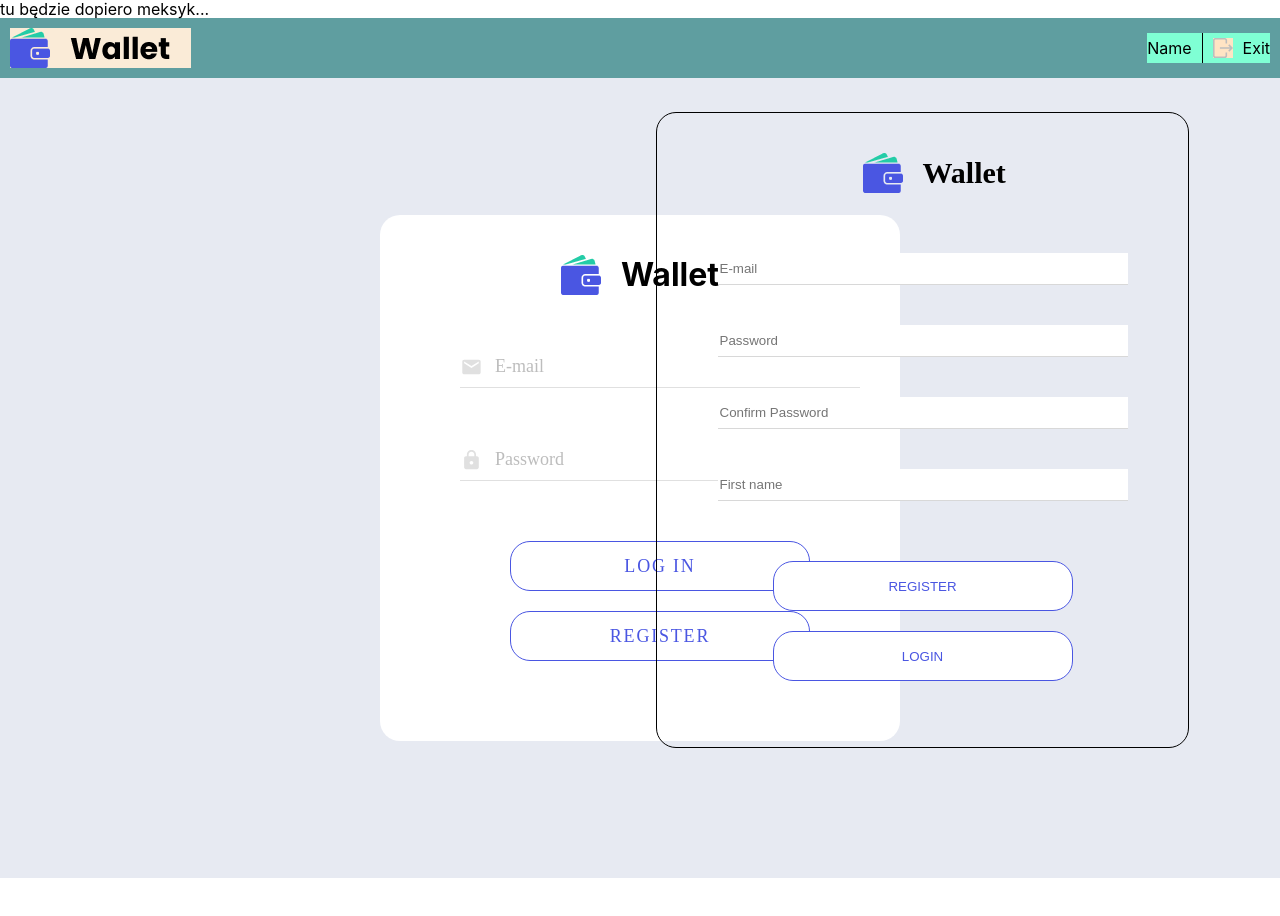
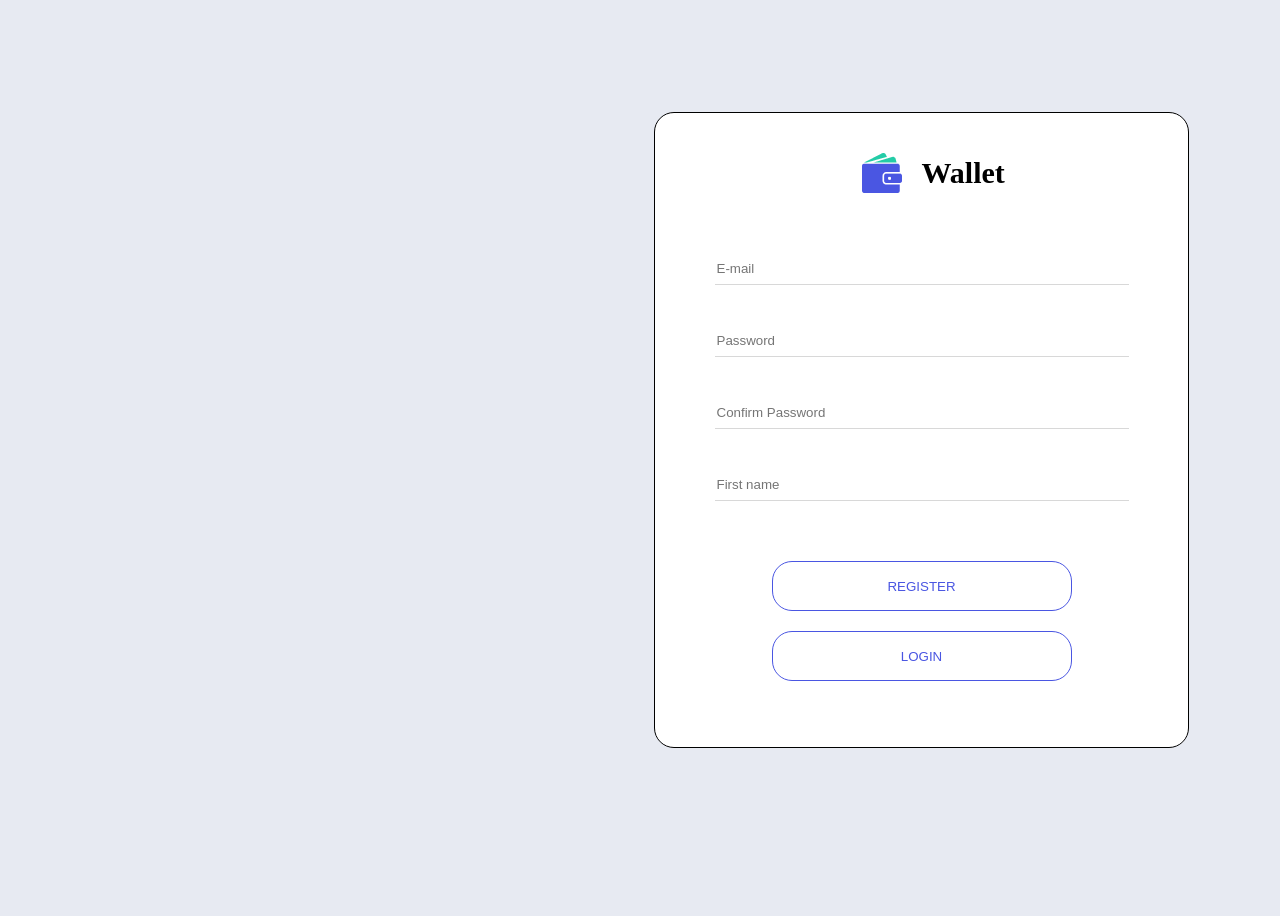
Before and after one commit to KarolKowalewicz/wallet-frontend, a React (Create React App) app: page /register in a window 1280 px wide. Shown: the top 916 px of the page. Before the commit the page ends 878 px from the top, so only its background shows below. Built offline with nearby package versions, Linux system fonts and the light colour scheme.

Commit message:
register continued

```diff
--- a/src/App.js
+++ /dev/null
@@ -1,61 +0,0 @@
-
-import Header from "./components/Header/Header";
-import { RegisterForm } from "./components/RegisterForm/RegisterForm";
-
-import LoginForm from "./components/LoginForm/LoginForm";
-
-
-function App() {
-  return (
-    <div>
-
-        <p>tu będzie dopiero meksyk...</p>
-        <Header></Header>
-        <RegisterForm />
-
-        <LoginForm>
-        </LoginForm>
-
-    </div>
-  );
-}
-
-export default App;
-
-// import { Route, Routes, Navigate } from "react-router";
-// import SharedLayout from "./components/SharedLayout/SharedLayout";
-
-// function App() {
-//   const isUserLoggedIn = true;
-//   return (
-//     <Routes>
-//       <Route path="/" element={<SharedLayout />}>
-//         <Route
-//           index
-//           element={
-//             isUserLoggedIn ? (
-//               <p>Home page component...</p>
-//             ) : (
-//               <Navigate to="/login" />
-//             )
-//           }
-//         />
-//         <Route
-//           path="diagram"
-//           element={
-//             isUserLoggedIn ? (
-//               <p>Diagram page component...</p>
-//             ) : (
-//               <Navigate to="/login" />
-//             )
-//           }
-//         />
-//       </Route>
-//       <Route path="/login" element={<p>Login component...</p>} />
-//       <Route path="/register" element={<p>Register component...</p>} />
-//     </Routes>
-//   );
-// }
-
-
-// export default App;
--- a/src/App.jsx
+++ b/src/App.jsx
@@ -1,14 +1,15 @@
 import { lazy } from "react";
 import { Route, Routes, Navigate } from "react-router";
 import SharedLayout from "./components/SharedLayout/SharedLayout";
+import { Register } from "./pages/Register/Register";
 
 // const Home = lazy(() => import("./path/to/home/component"));
 // const Diagram = lazy(() => import("./path/to/diagram/component"));
 // const Login = lazy(() => import("./path/to/login/component"));
-// const Register = lazy(() => import("./path/to/home/component"));
+// const Register = lazy(() => import("./pages/Register/Register"));
 
 function App() {
-  const isUserLoggedIn = true;
+  const isUserLoggedIn = false;
   return (
     <Routes>
       <Route path="/" element={<SharedLayout />}>
@@ -34,7 +35,7 @@ function App() {
         />
       </Route>
       <Route path="/login" element={<p>Login component...</p>} />
-      <Route path="/register" element={<p>Register component...</p>} />
+      <Route path="/register" element={<Register/>} />
     </Routes>
   );
 }
--- a/src/components/RegisterForm/RegisterForm.jsx
+++ b/src/components/RegisterForm/RegisterForm.jsx
@@ -1,11 +1,11 @@
-import css from './RegisterForm.module.css';
+import css from './RegisterForm.module.scss';
 import logo from '../../img/logowallet.png';
 
 export const RegisterForm = () => {
     return (
         <div className={css.formBox}>
             <div className={css.logoSection}>
-                <img src={logo} className={css.logoImg} />
+                <img src={logo} className={css.logoImg} alt='wallet' />
                 <span className={css.logoTitle}>Wallet</span>
             </div>
             <form className={css.form}>
--- a/src/components/RegisterForm/RegisterForm.module.css
+++ b/src/components/RegisterForm/RegisterForm.module.scss
@@ -5,17 +5,20 @@
     justify-content: center;
     margin: 0 auto;
     border: solid black 1px;
-    padding-top: 32px;
-    padding-bottom: 36px;
+    padding-block: 32px 36px;
+    background-color: white;
+    border-radius: 20px;
+
 
 
     @media screen and (min-width: 768px) {
         width: 533px;
         padding-top: 40px;
         padding-bottom: 66px;
-        margin-top: 360px;
-        margin-bottom: 36px;
-        border-radius: 20px;
+        position: relative;
+        // margin-top: 360px;
+        // margin-bottom: 36px;
+
 
       }
 
@@ -103,6 +106,7 @@
       cursor: pointer;
       padding-block: 13px;
       width: 274px;
+      transition: all 250ms cubic-bezier(0.4, 0, 0.2, 1);
 
       @media screen and (min-width: 768px) {
         width: 300px;
--- a/src/pages/Register/Register.jsx
+++ b/src/pages/Register/Register.jsx
@@ -1,13 +1,15 @@
 import React from 'react';
-import css from './Register.module.css'
-import { Fragment } from 'react';
+import css from './Register.module.css';
 import { RegisterForm } from '../../components/RegisterForm/RegisterForm';
+import ellipse from '../../img/Ellipse2.png';
 
 
 export const Register = () => {
   return (
-    <Fragment className={css.registerPage}>
+    <div className={css.registerPage}>
+        {/* <div className={css.registerPage__title}>Finance App</div>
+        <img src={ellipse} alt='ellipse' className={css.registerPage__ellipse} /> */}
         <RegisterForm />
-    </Fragment>
+    </div>
   )
 }
--- a/src/pages/Register/Register.module.css
+++ b/src/pages/Register/Register.module.css
@@ -1,5 +1,32 @@
-.test{
-    background-color: brown;
+.registerPage {
+    background-color: #E7EAF2;
     height: 100vh;
-    width: 100vw;
+    display: flex;
+    margin: 0 auto;
+
+
+    @media screen and (min-width: 768px) {
+        padding-top: 360px;
+        padding-bottom: 36px;
+
+      }
+
+
 }
+.registerPage__title {
+    font-family: Poppins;
+    font-size: 30px;
+    font-weight: 400;
+    position: relative;
+    /* bottom: 152px;
+    left: 428px; */
+    z-index: 999;
+}
+
+.registerPage__ellipse{
+    position: relative;
+    top:0px;
+    right: 0px;
+    z-index: 333;
+    display: block;
+}
```
